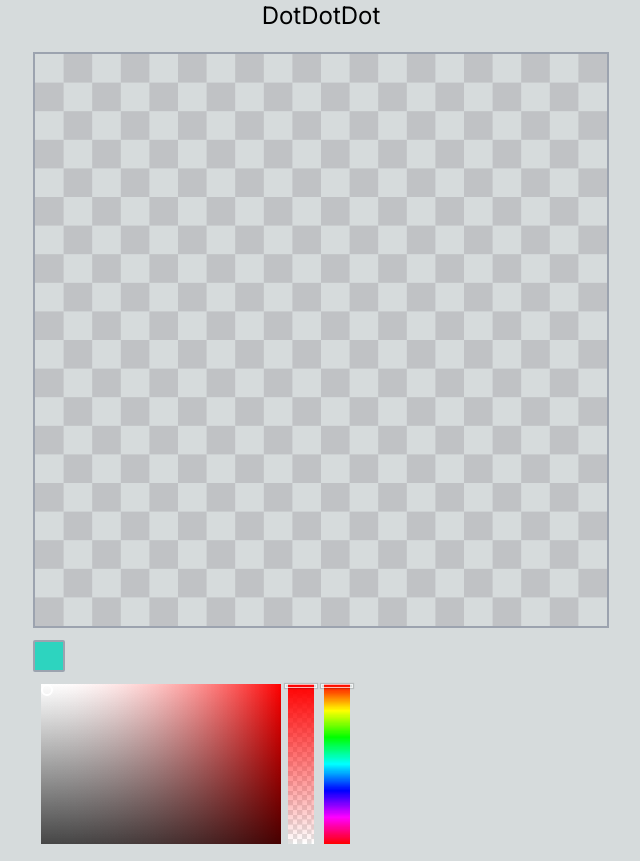
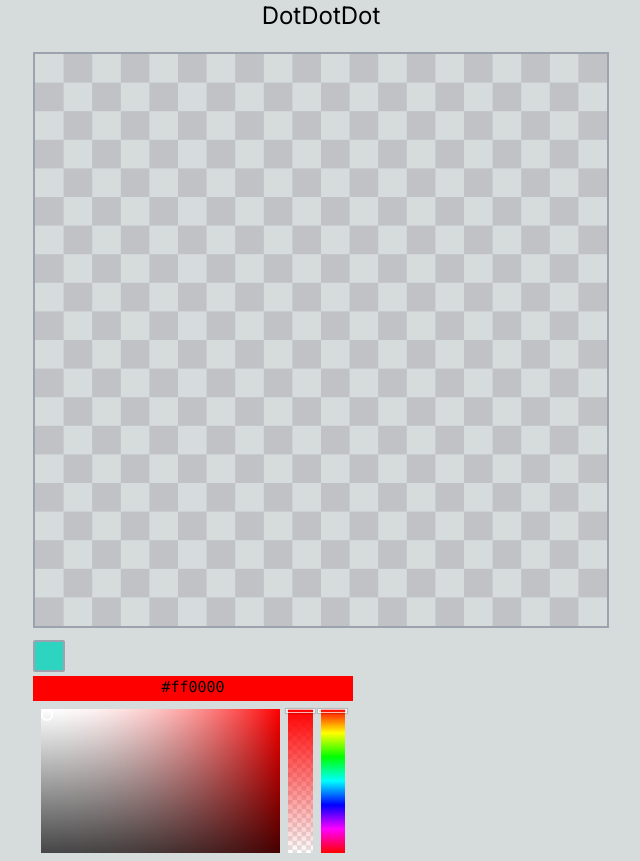
Before and after one commit to Amoong/dotdotdot, a Next.js app: page / in a window 1280 px wide. Shown: the whole page, without its empty margins (319-959 px from the left). Built offline with nearby package versions, Linux system fonts and the light colour scheme.

Commit message:
Add ColorInfo

```diff
--- a/app/globals.css
+++ b/app/globals.css
@@ -20,6 +20,6 @@ body {
   background: rgb(var(--background-rgb));
 }
 
-canvas {
+canvas.pixelated-canvas {
   image-rendering: pixelated;
 }
--- a/components/ColorMenu/Pallet/ColorBar.tsx
+++ b/components/ColorMenu/Pallet/ColorBar.tsx
@@ -1,11 +1,11 @@
 "use client";
 
 import RangeBar from "./RangeBar";
-import { BAR_HEIGHT } from "./constants";
+import { BAR_CANVAS_HEIGHT } from "./constants";
 
 function ColorBar() {
   const drawPreviewColors = (ctx: CanvasRenderingContext2D) => {
-    const linearGradient = ctx.createLinearGradient(0, 0, 0, BAR_HEIGHT);
+    const linearGradient = ctx.createLinearGradient(0, 0, 0, BAR_CANVAS_HEIGHT);
     linearGradient.addColorStop(0, "#ff0000");
     linearGradient.addColorStop(1 / 6, "#ffff00");
     linearGradient.addColorStop(2 / 6, "#00ff00");
@@ -16,7 +16,7 @@ function ColorBar() {
 
     ctx.fillStyle = linearGradient;
 
-    ctx.fillRect(0, 0, BAR_HEIGHT, BAR_HEIGHT);
+    ctx.fillRect(0, 0, BAR_CANVAS_HEIGHT, BAR_CANVAS_HEIGHT);
   };
 
   return <RangeBar drawPreviewColors={drawPreviewColors} />;
--- /dev/null
+++ b/components/ColorMenu/Pallet/ColorInfo.tsx
@@ -0,0 +1,73 @@
+import { useEffect, useRef } from "react";
+import { PALLET_WIDTH } from "./constants";
+
+const HEIGHT = 25;
+
+const CANVAS_WIDTH = PALLET_WIDTH;
+const CANVAS_HEIGHT = HEIGHT;
+
+function ColorInfo() {
+  const canvasRef = useRef<HTMLCanvasElement>(null);
+
+  useEffect(() => {
+    if (!canvasRef.current) {
+      return;
+    }
+
+    const ctx = canvasRef.current.getContext("2d");
+
+    if (!ctx) {
+      return;
+    }
+
+    const color = "#ff0000";
+
+    const squareLength = 8;
+
+    for (let i = 0; i <= PALLET_WIDTH; i++) {
+      for (let j = 0; j <= CANVAS_HEIGHT; j++) {
+        if ((i + j) % 2 === 0) {
+          ctx.fillStyle = "#e2e2e2";
+        } else {
+          ctx.fillStyle = "#ffffff";
+        }
+
+        ctx.fillRect(
+          i * squareLength,
+          j * squareLength,
+          squareLength,
+          squareLength,
+        );
+      }
+    }
+
+    ctx.fillStyle = color;
+
+    ctx.fillRect(0, 0, CANVAS_WIDTH, CANVAS_HEIGHT);
+
+    // color 값에 따라 폰트 잘 보이는 색상으로 바뀌게
+    ctx.fillStyle = "#000";
+
+    ctx.font = "15px consolas";
+    ctx.textAlign = "center";
+    ctx.textBaseline = "middle";
+
+    const x = CANVAS_WIDTH / 2;
+    const y = CANVAS_HEIGHT / 2;
+
+    ctx.fillText(color, x, y);
+  }, []);
+
+  return (
+    <div className={`h-[${HEIGHT}px] w-full`}>
+      <canvas
+        className="w-full"
+        width={CANVAS_WIDTH}
+        height={CANVAS_HEIGHT}
+        ref={canvasRef}
+      ></canvas>
+    </div>
+  );
+}
+
+export default ColorInfo;
--- a/components/ColorMenu/Pallet/Gradation.tsx
+++ b/components/ColorMenu/Pallet/Gradation.tsx
@@ -1,17 +1,19 @@
 import { useEffect, useRef } from "react";
+import { BAR_CANVAS_HEIGHT } from "./constants";
 
-const WIDTH = 150 * 2;
-const HEIGHT = 100 * 2;
+const WIDTH = 244;
+
+const CANVAS_WIDTH = WIDTH * 2;
 
 function Gradation() {
-  const ref = useRef<HTMLCanvasElement>(null);
+  const canvasRef = useRef<HTMLCanvasElement>(null);
 
   useEffect(() => {
-    if (!ref.current) {
+    if (!canvasRef.current) {
       return;
     }
 
-    const ctx = ref.current.getContext("2d");
+    const ctx = canvasRef.current.getContext("2d");
 
     if (!ctx) {
       return;
@@ -19,30 +21,30 @@ function Gradation() {
 
     ctx.globalCompositeOperation = "multiply";
 
-    const gradient = ctx?.createLinearGradient(0, 0, 0, HEIGHT);
+    const gradient = ctx?.createLinearGradient(0, 0, 0, BAR_CANVAS_HEIGHT);
     gradient.addColorStop(0, "rgba(255, 255, 255, 1)");
     gradient.addColorStop(1, "rgba(70, 70, 70, 1)");
 
     ctx.fillStyle = gradient;
 
-    ctx.fillRect(0, 0, WIDTH, HEIGHT);
+    ctx.fillRect(0, 0, CANVAS_WIDTH, BAR_CANVAS_HEIGHT);
 
-    const gradient2 = ctx?.createLinearGradient(0, 0, WIDTH, 0);
+    const gradient2 = ctx?.createLinearGradient(0, 0, CANVAS_WIDTH, 0);
     gradient2.addColorStop(0, "rgba(255, 255, 255, 0)");
     gradient2.addColorStop(1, "rgba(255, 0, 0, 1)");
 
     ctx.fillStyle = gradient2;
 
-    ctx.fillRect(0, 0, WIDTH, HEIGHT);
+    ctx.fillRect(0, 0, CANVAS_WIDTH, BAR_CANVAS_HEIGHT);
   }, []);
 
   return (
-    <div className="relative h-full">
+    <div className={`relative h-full w-${WIDTH}px`}>
       <canvas
-        className="h-full"
-        width={WIDTH}
-        height={HEIGHT}
-        ref={ref}
+        className="h-full w-full"
+        width={CANVAS_WIDTH}
+        height={BAR_CANVAS_HEIGHT}
+        ref={canvasRef}
       ></canvas>
       <div className="shadow-[0_0_4px_4px_rgb(0,0,0) absolute left-0 top-0 h-3 w-3 rounded-full border-2 border-white" />
     </div>
--- a/components/ColorMenu/Pallet/OpacityBar.tsx
+++ b/components/ColorMenu/Pallet/OpacityBar.tsx
@@ -1,16 +1,16 @@
 "use client";
 
 import RangeBar from "./RangeBar";
-import { BAR_HEIGHT, BAR_WIDTH } from "./constants";
+import { BAR_CANVAS_HEIGHT, BAR_CANVAS_WIDTH } from "./constants";
 
 function OpacityBar() {
   const drawPreviewColors = (ctx: CanvasRenderingContext2D) => {
     const color = "#ff0000";
 
-    const squareLength = BAR_WIDTH / 5.5;
+    const squareLength = BAR_CANVAS_WIDTH / 5.5;
 
-    for (let i = 0; i <= BAR_WIDTH; i++) {
-      for (let j = 0; j <= BAR_HEIGHT; j++) {
+    for (let i = 0; i <= BAR_CANVAS_WIDTH; i++) {
+      for (let j = 0; j <= BAR_CANVAS_HEIGHT; j++) {
         if ((i + j) % 2 === 0) {
           ctx.fillStyle = "#e2e2e2";
         } else {
@@ -26,13 +26,13 @@ function OpacityBar() {
       }
     }
 
-    const linearGradient = ctx.createLinearGradient(0, 0, 0, BAR_HEIGHT);
+    const linearGradient = ctx.createLinearGradient(0, 0, 0, BAR_CANVAS_HEIGHT);
     linearGradient.addColorStop(0, color + "ff");
     linearGradient.addColorStop(1, color + "00");
 
     ctx.fillStyle = linearGradient;
 
-    ctx.fillRect(0, 0, BAR_HEIGHT, BAR_HEIGHT);
+    ctx.fillRect(0, 0, BAR_CANVAS_HEIGHT, BAR_CANVAS_HEIGHT);
   };
 
   return <RangeBar drawPreviewColors={drawPreviewColors} />;
--- a/components/ColorMenu/Pallet/Pallet.tsx
+++ b/components/ColorMenu/Pallet/Pallet.tsx
@@ -1,13 +1,15 @@
 "use client";
 
 import ColorBar from "./ColorBar";
+import ColorInfo from "./ColorInfo";
 import Gradation from "./Gradation";
 import OpacityBar from "./OpacityBar";
 
 function Pallet() {
   return (
-    <section className="p-2">
-      <div className="flex h-40 gap-1">
+    <section className="w-80">
+      <ColorInfo />
+      <div className="flex h-40 gap-2 p-2">
         <Gradation />
         <OpacityBar />
         <ColorBar />
--- a/components/ColorMenu/Pallet/RangeBar.tsx
+++ b/components/ColorMenu/Pallet/RangeBar.tsx
@@ -1,7 +1,7 @@
 "use client";
 
 import { useEffect, useRef } from "react";
-import { BAR_HEIGHT, BAR_WIDTH } from "./constants";
+import { BAR_CANVAS_HEIGHT, BAR_CANVAS_WIDTH, BAR_WIDTH } from "./constants";
 
 interface Props {
   drawPreviewColors: (ctx: CanvasRenderingContext2D) => void;
@@ -25,15 +25,17 @@ function RangeBar({ drawPreviewColors }: Props) {
   }, [drawPreviewColors]);
 
   return (
-    <div className="relative flex w-8 flex-col items-center">
+    <div
+      className={`relative flex h-full w-[${BAR_WIDTH}] flex-col items-center`}
+    >
       <canvas
-        className="w-10/12"
+        className="h-full w-full"
         ref={canvasRef}
         role="presentation"
-        width={BAR_WIDTH}
-        height={BAR_HEIGHT}
+        width={BAR_CANVAS_WIDTH}
+        height={BAR_CANVAS_HEIGHT}
       ></canvas>
-      <div className="absolute top-0 h-1 w-full border-[1px] border-solid border-white opacity-70 shadow-[0_0_1px_1px_rgba(0,0,0,0.2)]" />
+      <div className="absolute top-0 h-1 w-[120%] border-[1px] border-solid border-white opacity-70 shadow-[0_0_1px_1px_rgba(0,0,0,0.2)]" />
     </div>
   );
 }
--- a/components/ColorMenu/Pallet/constants.ts
+++ b/components/ColorMenu/Pallet/constants.ts
@@ -1,2 +1,7 @@
-export const BAR_WIDTH = 25 * 2;
-export const BAR_HEIGHT = 150 * 2;
+export const PALLET_WIDTH = 320;
+
+export const BAR_WIDTH = 25;
+export const BAR_HEIGHT = 144;
+
+export const BAR_CANVAS_WIDTH = BAR_WIDTH * 2;
+export const BAR_CANVAS_HEIGHT = BAR_HEIGHT * 2;
--- a/components/GridCanvas.tsx
+++ b/components/GridCanvas.tsx
@@ -46,7 +46,7 @@ function GridCanvas(props: Props) {
       ref={ref}
       width={props.width}
       height={props.height}
-      className="absolute left-0 top-0 -z-10 w-full border-2 border-solid border-black"
+      className="pixelated-canvas absolute left-0 top-0 -z-10 w-full border-2 border-solid border-black"
     ></canvas>
   );
 }
--- a/components/MainCanvas.tsx
+++ b/components/MainCanvas.tsx
@@ -40,7 +40,7 @@ function MainCanvas(props: Props) {
     <canvas
       role="presentation"
       ref={canvasRef}
-      className="image-ren w-full border-2 border-solid border-gray-400 bg-transparent"
+      className="image-ren pixelated-canvas w-full border-2 border-solid border-gray-400 bg-transparent"
       width={props.width}
       height={props.height}
       onMouseDown={onMouseDown}
```
Also changed, not shown: app/main.css (added).
